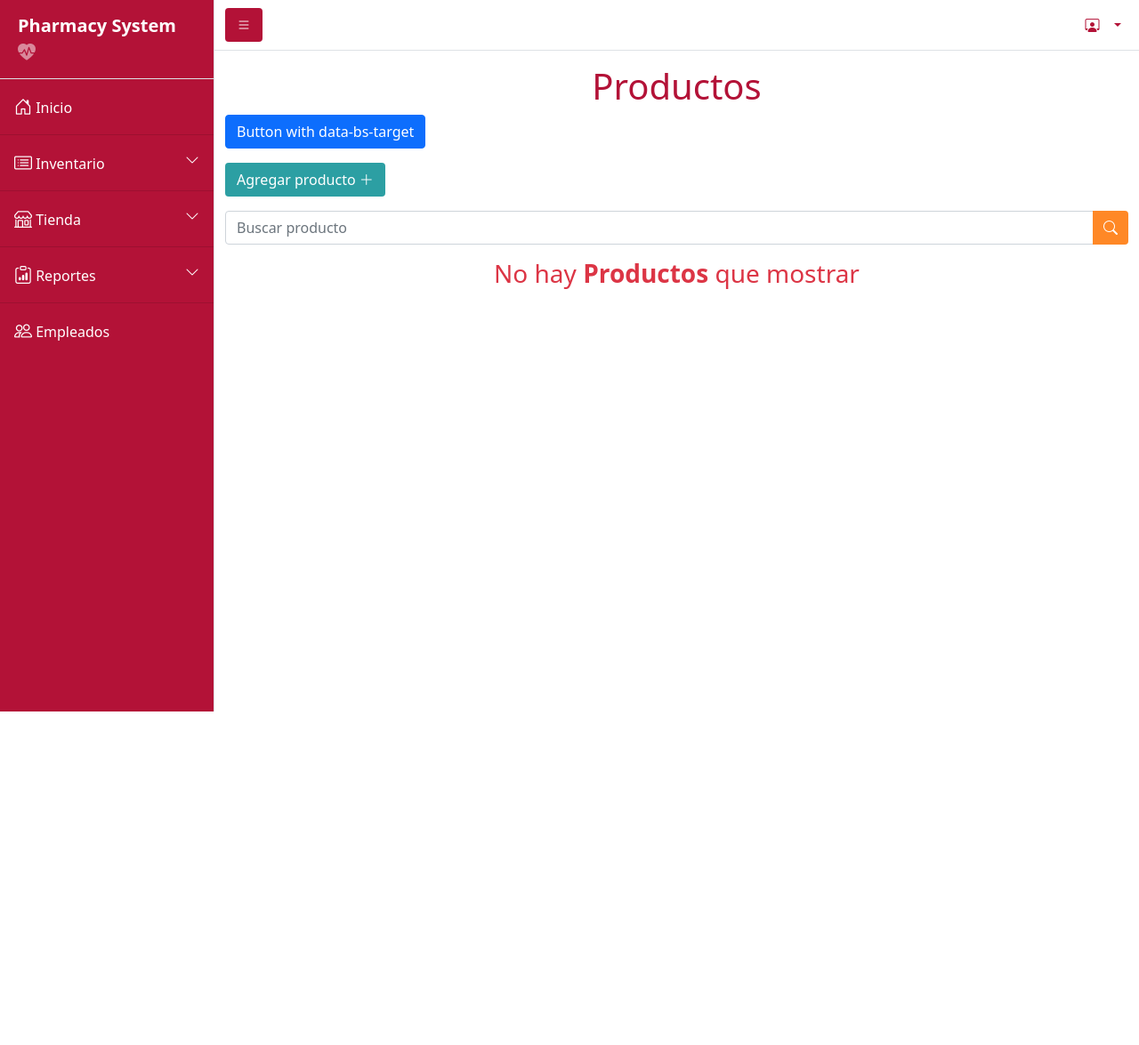
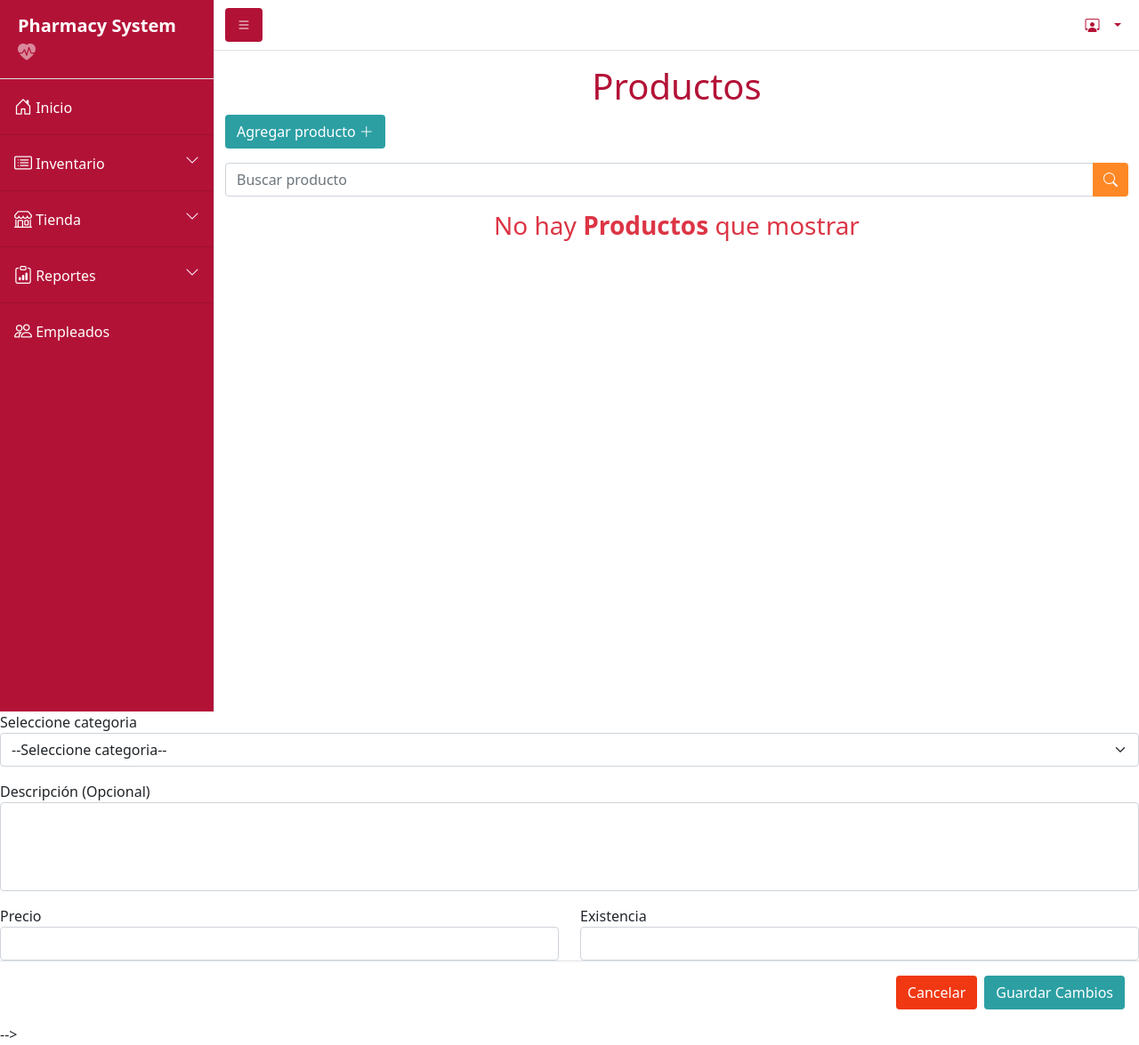
Before and after one commit to FelixAVeras/PharmacySystem_web, a PHP site: page /productos.php in a window 1280 px wide. Shown: the whole page at 89% size. Before the commit the page ends 800 px from the top, so only its background shows below. Run offline with PHP 8.4, Linux system fonts and the light colour scheme; data that the repository does not hold is empty; some libraries are stand-ins or nearby versions.

Commit message:
cambio en el modal productos

```diff
--- a/productos.php
+++ b/productos.php
@@ -29,12 +29,13 @@ if(isset($_POST['btn_logout'])){
         <div class="container-fluid">
             <h1 class="text-center mt-3">Productos</h1>
             <p>
-            <button class="btn btn-primary" type="button" data-bs-toggle="collapse" data-bs-target="#collapseExample" aria-expanded="false" aria-controls="collapseExample">
-                Button with data-bs-target
+            <button class="btn btnAgregar text-white" type="button" data-bs-toggle="collapse" data-bs-target="#collapseExample" aria-expanded="false" aria-controls="collapseExample">
+            Agregar producto
+                <i class="bi bi-plus-lg"></i>
             </button>
             </p>
             <div class="collapse" id="collapseExample">
-            <div class="card card-body">
+            <div class="card card-body mb-3">
             <form id="formProductos">
             <div class="row mb-3">
                 <div class="col-12 col-md-3">
@@ -53,7 +54,9 @@ if(isset($_POST['btn_logout'])){
                         <input type="text" name="productName" class="form-control" id="productName">
                     </div>
                 </div>
+
             </div>
+
             <!-- <div class="row mt-3 mb-3">
                 <div class="col-12 col-md-6">
                     <div class="form-group">
@@ -120,12 +123,19 @@ if(isset($_POST['btn_logout'])){
             </div>
 
         </form>
+        <div class="container mt-3">
+        <button type="button" class="btn btn-cancelarProductos" id="btnCancel" data-bs-dismiss="modal">Cancelar</button>
+        <button type="button" class="btn btn-guardarProductos" id="btnAdd">Guardar Cambios</button>
+
+
+        </div>
             </div>
+
             </div>
-            <button type="button" class="btn btnAgregar text-white" data-bs-toggle="modal" data-bs-target="#addProductModal">
+            <!-- <button type="button" class="btn btnAgregar text-white" data-bs-toggle="modal" data-bs-target="#addProductModal">
                 Agregar producto
                 <i class="bi bi-plus-lg"></i>
-            </button>
+            </button> -->
             <div class="input-group mb-3 mt-3">
                 <input type="text" class="form-control" placeholder="Buscar producto"
                  aria-label="Recipient's username" aria-describedby="button-addon2">
@@ -133,6 +143,7 @@ if(isset($_POST['btn_logout'])){
                     <i class="bi bi-search"></i>
                 </button>
             </div>
+
 
             <?php
             setlocale(LC_MONETARY, 'en-us');
@@ -197,7 +208,7 @@ if(isset($_POST['btn_logout'])){
 </div>
 
 <?php include('Modals/ProductoModal/DetailsProductoModal.php'); ?>
-<?php include('Modals/ProductoModal/AddProductoModal.php'); ?>
+<!-- <?php include('Modals/ProductoModal/AddProductoModal.php'); ?> -->
 <?php include('Modals/ProductoModal/EditProductoModal.php'); ?>
 
 <?php include ("footerLinks.php"); ?>
```
